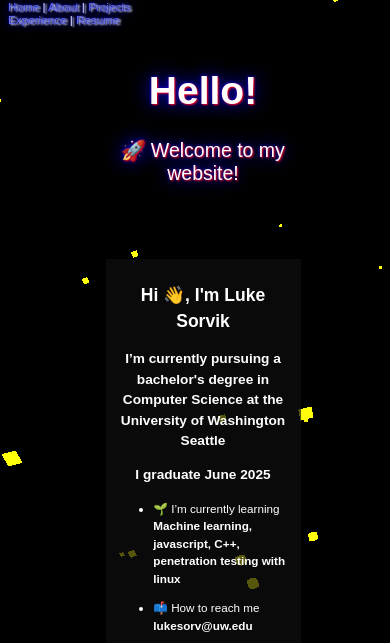
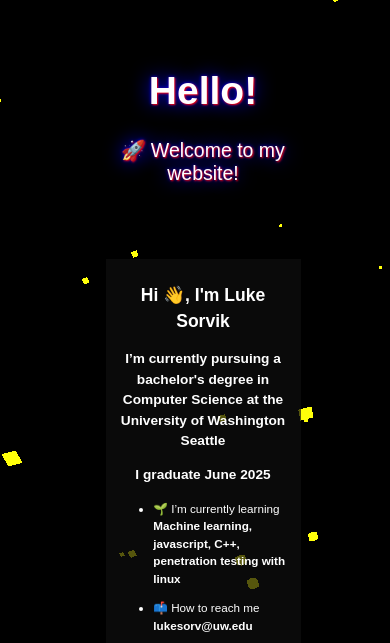
Before and after one commit to lukesorvik/lukesorvik.github.io, a website built with Vite: page index.html in a window 390 px wide. Shown: the top 643 px of the page. Built offline with nearby package versions, Linux system fonts and the light colour scheme; a web font is replaced by a local one.

Commit message:
remove nav bar on phone

```diff
--- a/style.css
+++ b/style.css
@@ -91,7 +91,6 @@ blockquote p {
 .left {
   grid-column: 4 / 10;
 }
-
 /* Styles for phone browsers */
 @media only screen and (max-width: 600px) {
   /* Add your styles for phone browsers here */
@@ -114,15 +113,7 @@ blockquote p {
   }
 
   nav {
-    background: transparent;
-    display: flex;
-    justify-content: start;
-    color: rgb(255, 255, 255);
-    text-shadow: 2px 1px 2px rgb(255, 255, 255), 0 0 1em blue, 0 0 0.2em blue;
-    font-size: 3vw;
-    position: fixed;
-    top: 0;
-    width: 100%;
+    display: none !important; /* Hide the nav bar on phone browsers */
   }
 }
 
```
